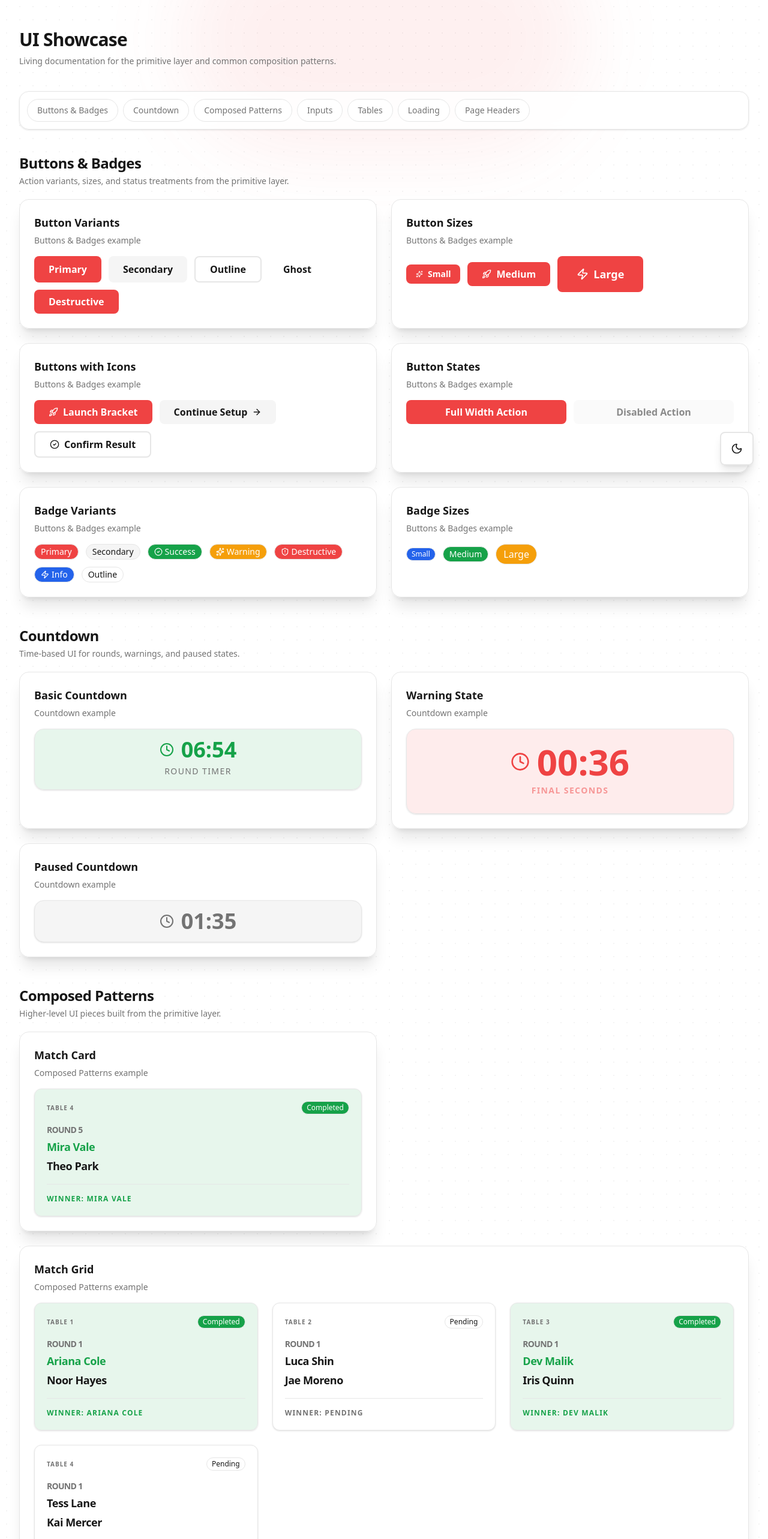
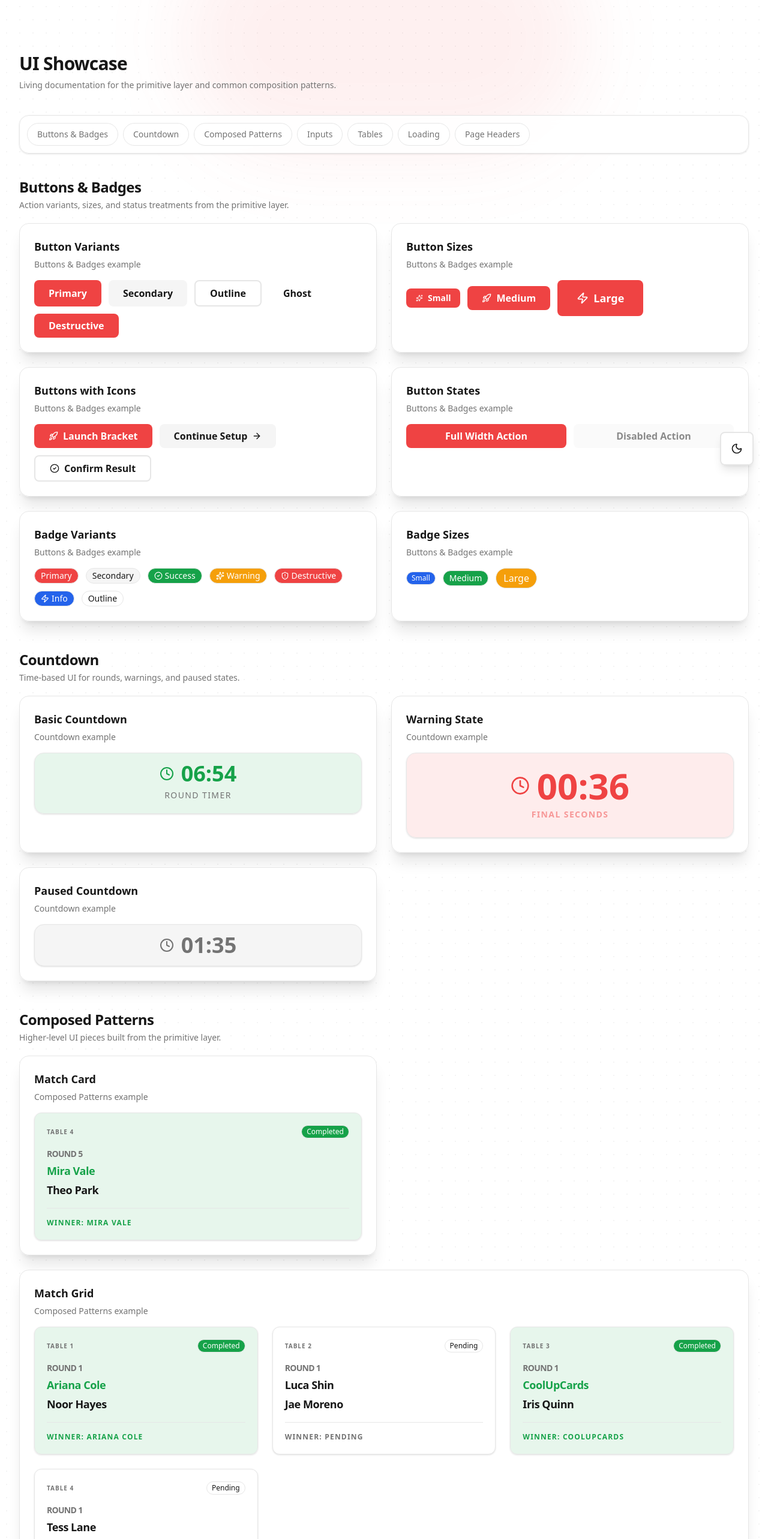
Before and after one commit to KataCards/cardarena-frontend-core, a Next.js app: page /ui in a window 1280 px wide. Shown: the top 2566 px of the page at 60% size. Built offline with nearby package versions, Linux system fonts and the light colour scheme.

Commit message:
fix: fixed some styling issues resulting in clipped elements.

```diff
--- a/src/app/(showcase)/_components/ComposedExamples.tsx
+++ b/src/app/(showcase)/_components/ComposedExamples.tsx
@@ -103,9 +103,9 @@ const bracketMatchesExample: readonly BracketMatch[] = [
     tableNumber: 3,
     round: 1,
     status: "completed",
-    winner: "Dev Malik",
+    winner: "CoolUpCards",
     players: [
-      { name: "Dev Malik", isWinner: true },
+      { name: "CoolUpCards", isWinner: true },
       { name: "Iris Quinn", isLoser: true },
     ],
   },
@@ -210,7 +210,7 @@ export function TestimonialsExample() {
           rating: 5,
         },
         {
-          name: "Dev Malik",
+          name: "John Fortnite",
           role: "Frontend Lead",
           content:
             "The semantic token work made dark mode and future theming changes much less risky than before.",
--- a/src/app/(showcase)/ui/page.tsx
+++ b/src/app/(showcase)/ui/page.tsx
@@ -151,7 +151,7 @@ export default function ShowcaseUiPage() {
       className="min-h-screen"
       contentClassName="mx-auto max-w-7xl px-4 py-12 sm:px-6 lg:px-8"
     >
-      <PageHeader className="mb-10">
+      <PageHeader className="mt-10 mb-10">
         <PageHeaderContent>
           <PageHeaderHeading>UI Showcase</PageHeaderHeading>
           <PageHeaderDescription>
--- a/src/components/composed/RankedList.tsx
+++ b/src/components/composed/RankedList.tsx
@@ -118,7 +118,10 @@ export const RankedList = React.forwardRef<HTMLDivElement, RankedListProps>(
           </CardHeader>
         ) : null}
 
-        <CardContent className={cn("space-y-3 overflow-y-auto pr-1", title ? undefined : "pt-6")} style={{ maxHeight }}>
+        <CardContent
+          className={cn("space-y-3 overflow-y-auto", title ? undefined : "pt-6")}
+          style={{ maxHeight, scrollbarGutter: "stable both-edges" }}
+        >
           <div role="list" className="space-y-3">
             {items.map((item) => {
               const ItemIcon = item.icon;
--- a/src/components/composed/display/TestimonialCard.tsx
+++ b/src/components/composed/display/TestimonialCard.tsx
@@ -48,10 +48,10 @@ export function TestimonialCard({
 }: TestimonialCardProps) {
   return (
     <Card className={cn("h-full shadow-sm", variantStyles[variant], className)} {...props}>
-      <CardContent className="p-8">
+      <CardContent className="p-8 pt-9">
         {rating > 0 ? (
           <div
-            className="mb-4 flex"
+            className="mb-4 flex gap-1 pb-1"
             aria-label={`${rating} out of 5 stars`}
             role="img"
           >
```
Also changed, not shown: 1 other file (tests, documents, lock files or other folders).
